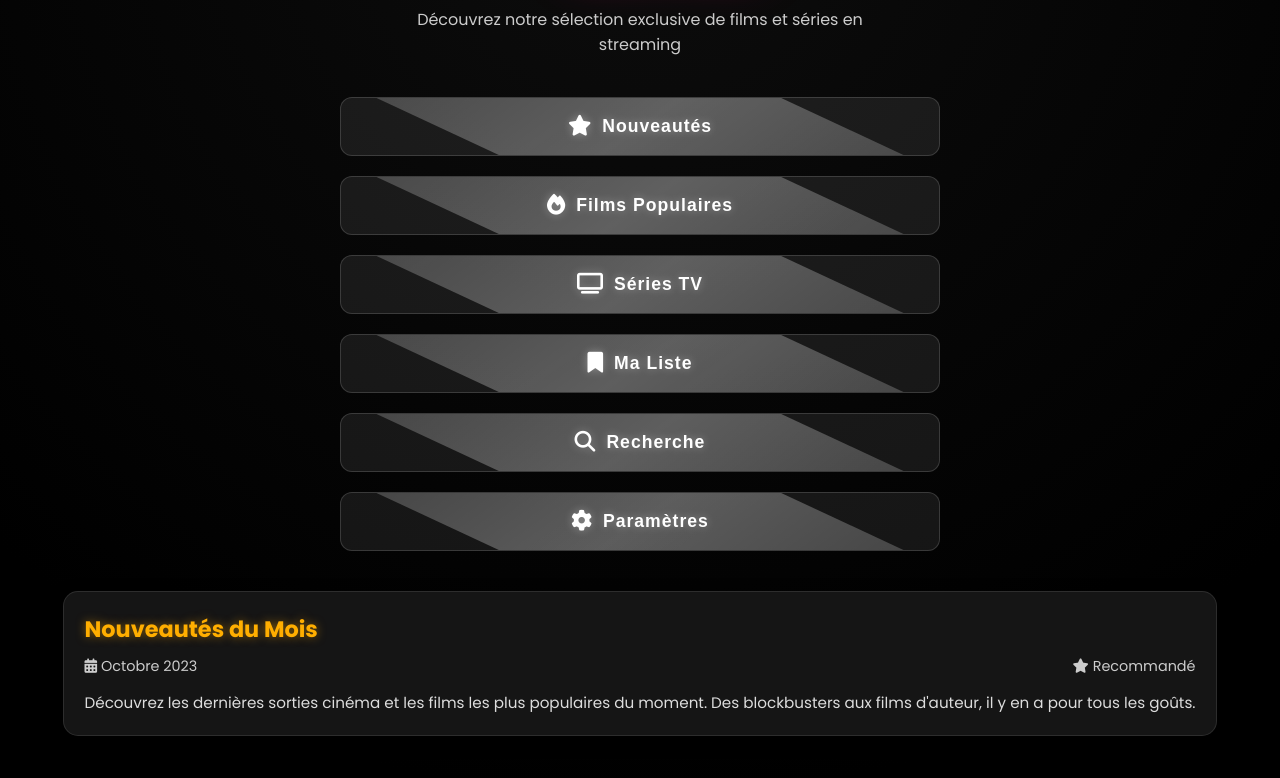
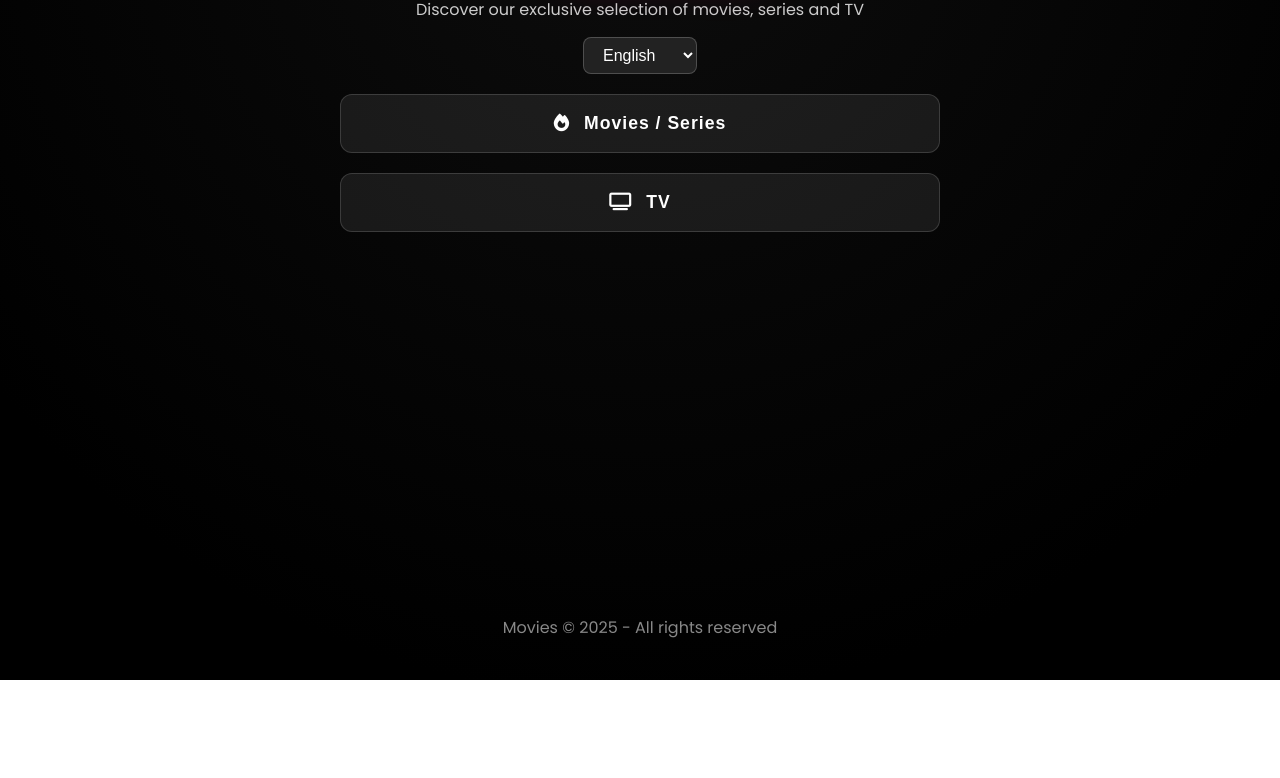
Before and after one commit to dahay01/redirect-movies, a plain HTML site: page index.html in a window 1280 px wide. Shown: the part 120-898 px from the top of the page. After the commit the page ends 800 px from the top, so only its background shows below. Drawn offline with Linux system fonts and the light colour scheme.

Commit message:
Update index.html

```diff
--- a/index.html
+++ b/index.html
@@ -1,17 +1,15 @@
 <!DOCTYPE html>
-<html lang="fr">
+<html lang="en">
 <head>
     <meta charset="UTF-8">
     <meta name="viewport" content="width=device-width, initial-scale=1.0">
-    <title>Movies - Votre Cinéma en Ligne</title>
+    <title>Movies - Online Cinema</title>
     <link href="https://fonts.googleapis.com/css2?family=Poppins:wght@300;400;600;700&display=swap" rel="stylesheet">
+    <link rel="stylesheet" href="https://cdnjs.cloudflare.com/ajax/libs/font-awesome/6.4.0/css/all.min.css">
+
     <style>
         /* --- RESET & BASE --- */
-        * {
-            margin: 0;
-            padding: 0;
-            box-sizing: border-box;
-        }
+        * { margin: 0; padding: 0; box-sizing: border-box; }
 
         body {
             background: radial-gradient(circle at top, #0d0d0d, #000000 80%);
@@ -25,20 +23,9 @@
             padding: 20px;
         }
 
-        /* --- HEADER & LOGO --- */
-        .header {
-            display: flex;
-            flex-direction: column;
-            align-items: center;
-            margin-top: 20px;
-            width: 100%;
-        }
-
-        .logo-container {
-            display: flex;
-            align-items: center;
-            margin-bottom: 20px;
-        }
+        /* HEADER */
+        .header { margin-top: 20px; text-align: center; }
+        .logo-container { display: flex; align-items: center; justify-content: center; }
 
         .logo-icon {
             font-size: 2.5rem;
@@ -62,7 +49,19 @@
             to   { filter: drop-shadow(0 0 25px rgba(255,0,120,0.9)); }
         }
 
-        /* --- CONTAINER DES BOUTONS --- */
+        /* LANG SELECTOR */
+        .lang-select {
+            margin-top: 15px;
+            background: rgba(255,255,255,0.1);
+            padding: 8px 15px;
+            border-radius: 8px;
+            border: 1px solid rgba(255,255,255,0.2);
+            color: white;
+            font-size: 1rem;
+            backdrop-filter: blur(5px);
+        }
+
+        /* BUTTONS */
         .container {
             margin-top: 20px;
             width: 100%;
@@ -75,11 +74,8 @@
             opacity: 0;
         }
 
-        @keyframes fadeIn {
-            to { opacity: 1; }
-        }
+        @keyframes fadeIn { to { opacity: 1; } }
 
-        /* --- STYLE DES BOUTONS MOVIES --- */
         .link-button {
             padding: 18px 25px;
             font-size: 1.1rem;
@@ -91,244 +87,106 @@
             background: rgba(255,255,255,0.08);
             color: #ffffff;
             backdrop-filter: blur(10px);
-            text-shadow: 0px 0px 8px rgba(255,255,255,0.3);
             border: 1px solid rgba(255,255,255,0.15);
-            transition: all 0.3s ease-in-out;
+            transition: 0.3s ease-in-out;
             position: relative;
             overflow: hidden;
-            display: flex;
-            align-items: center;
-            justify-content: center;
             text-align: center;
         }
 
-        .link-button i {
-            margin-right: 10px;
-            font-size: 1.3rem;
-        }
+        .link-button:hover { transform: scale(1.05); }
 
-        /* REFLET animé sur hover */
-        .link-button::before {
-            content: "";
-            position: absolute;
-            top: -100%;
-            left: -50%;
-            width: 200%;
-            height: 300%;
-            background: linear-gradient(
-                120deg,
-                transparent,
-                rgba(255, 255, 255, 0.3),
-                transparent
-            );
-            transform: rotate(25deg);
-            transition: 0.6s;
-        }
+        /* FOOTER */
+        .footer { margin-top: auto; padding: 20px; text-align: center; color: #888; }
+    </style>
+</head>
 
-        .link-button:hover::before {
-            top: 100%;
-        }
+<body>
 
-        /* Glow + scale */
-        .link-button:hover {
-            transform: scale(1.03);
-            box-shadow: 0 0 20px rgba(255,0,120,0.6), 0 0 40px rgba(0,255,255,0.5);
-            border-color: rgba(255,255,255,0.3);
-        }
-
-        /* --- BOUTON CLICK ANIMATION --- */
-        .link-button:active {
-            transform: scale(0.97);
-            box-shadow: 0 0 10px rgba(255,0,120,0.3);
-        }
-
-        /* --- FILM CARD STYLES --- */
-        .movie-card {
-            background: rgba(30, 30, 30, 0.7);
-            border-radius: 15px;
-            padding: 20px;
-            margin-bottom: 25px;
-            border: 1px solid rgba(255, 255, 255, 0.1);
-            box-shadow: 0 5px 15px rgba(0, 0, 0, 0.5);
-            transition: transform 0.3s ease;
-        }
-
-        .movie-card:hover {
-            transform: translateY(-5px);
-        }
-
-        .movie-title {
-            font-size: 1.4rem;
-            margin-bottom: 10px;
-            color: #ffae00;
-            text-shadow: 0 0 10px rgba(255, 174, 0, 0.5);
-        }
-
-        .movie-info {
-            display: flex;
-            justify-content: space-between;
-            margin-bottom: 15px;
-            font-size: 0.9rem;
-            color: #ccc;
-        }
-
-        .movie-description {
-            font-size: 0.95rem;
-            line-height: 1.5;
-            color: #ddd;
-        }
-
-        /* --- FOOTER --- */
-        .footer {
-            margin-top: auto;
-            padding: 20px;
-            text-align: center;
-            font-size: 0.8rem;
-            color: #888;
-            width: 100%;
-        }
-
-        /* --- RESPONSIVE DESIGN --- */
-        @media (max-width: 768px) {
-            .logo-text {
-                font-size: 2.2rem;
-            }
-
-            .logo-icon {
-                font-size: 2rem;
-            }
-
-            .link-button {
-                padding: 16px 20px;
-                font-size: 1rem;
-            }
-
-            .movie-title {
-                font-size: 1.2rem;
-            }
-        }
-
-        @media (max-width: 480px) {
-            body {
-                padding: 15px;
-            }
-
-            .logo-text {
-                font-size: 1.8rem;
-                letter-spacing: 2px;
-            }
-
-            .logo-icon {
-                font-size: 1.7rem;
-                margin-right: 10px;
-            }
-
-            .container {
-                gap: 15px;
-            }
-
-            .link-button {
-                padding: 14px 18px;
-                font-size: 0.95rem;
-            }
-
-            .movie-title {
-                font-size: 1.1rem;
-            }
-
-            .movie-info {
-                flex-direction: column;
-                gap: 5px;
-            }
-        }
-
-        @media (max-width: 360px) {
-            .logo-text {
-                font-size: 1.5rem;
-            }
-
-            .logo-icon {
-                font-size: 1.4rem;
-            }
-
-            .link-button {
-                padding: 12px 15px;
-                font-size: 0.9rem;
-            }
-        }
-    </style>
-    <link rel="stylesheet" href="https://cdnjs.cloudflare.com/ajax/libs/font-awesome/6.4.0/css/all.min.css">
-</head>
-<body>
     <div class="header">
         <div class="logo-container">
             <i class="fas fa-film logo-icon"></i>
-            <h1 class="logo-text">MOVIES</h1>
+            <h1 class="logo-text" id="title">MOVIES</h1>
         </div>
-        <p style="text-align: center; margin-bottom: 20px; color: #ccc; max-width: 500px;">
-            Découvrez notre sélection exclusive de films et séries en streaming
+
+        <p id="subtitle" style="max-width: 500px; color: #ccc; margin-top: 10px;">
+            Discover our exclusive selection of movies, series and TV
         </p>
+
+        <select id="language" class="lang-select">
+            <option value="en" selected>English</option>
+            <option value="fr">Français</option>
+            <option value="es">Español</option>
+        </select>
     </div>
 
-    <div class="container" id="links-container">
-        <!-- Les boutons seront générés ici par JavaScript -->
-    </div>
-
-    <div class="movie-card">
-        <h2 class="movie-title">Nouveautés du Mois</h2>
-        <div class="movie-info">
-            <span><i class="fas fa-calendar-alt"></i> Octobre 2023</span>
-            <span><i class="fas fa-star"></i> Recommandé</span>
-        </div>
-        <p class="movie-description">
-            Découvrez les dernières sorties cinéma et les films les plus populaires du moment.
-            Des blockbusters aux films d'auteur, il y en a pour tous les goûts.
-        </p>
-    </div>
+    <div class="container" id="links-container"></div>
 
     <div class="footer">
-        <p>Movies &copy; 2023 - Tous droits réservés</p>
+        <p id="footer-text">Movies © 2025 - All rights reserved</p>
     </div>
 
     <script>
-        // Données des liens
-        const data = {
-            "links": [
-                { "label": "Nouveautés", "url": "#", "icon": "fas fa-star" },
-                { "label": "Films Populaires", "url": "#", "icon": "fas fa-fire" },
-                { "label": "Séries TV", "url": "#", "icon": "fas fa-tv" },
-                { "label": "Ma Liste", "url": "#", "icon": "fas fa-bookmark" },
-                { "label": "Recherche", "url": "#", "icon": "fas fa-search" },
-                { "label": "Paramètres", "url": "#", "icon": "fas fa-cog" }
-            ]
+        /* TEXTES MULTILINGUES */
+        const translations = {
+            en: {
+                title: "MOVIES",
+                subtitle: "Discover our exclusive selection of movies, series and TV",
+                footer: "Movies © 2025 - All rights reserved",
+                links: [
+                    { label: "Movies / Series", url: "https://netfree2.cc/home", icon: "fas fa-fire" },
+                    { label: "TV", url: "https://tv.garden/", icon: "fas fa-tv" }
+                ]
+            },
+            fr: {
+                title: "FILMS",
+                subtitle: "Découvrez notre sélection exclusive de films, séries et TV",
+                footer: "Movies © 2025 - Tous droits réservés",
+                links: [
+                    { label: "Films / Séries", url: "https://netfree2.cc/home", icon: "fas fa-fire" },
+                    { label: "TV", url: "https://tv.garden/", icon: "fas fa-tv" }
+                ]
+            },
+            es: {
+                title: "PELÍCULAS",
+                subtitle: "Descubre nuestra selección exclusiva de películas, series y TV",
+                footer: "Movies © 2025 - Todos los derechos reservados",
+                links: [
+                    { label: "Películas / Series", url: "https://netfree2.cc/home", icon: "fas fa-fire" },
+                    { label: "TV", url: "https://tv.garden/", icon: "fas fa-tv" }
+                ]
+            }
         };
 
         const container = document.getElementById("links-container");
+        const langSelector = document.getElementById("language");
 
-        // Génération dynamique des boutons
-        data.links.forEach(link => {
-            const btn = document.createElement("button");
-            btn.className = "link-button";
-            btn.innerHTML = `<i class="${link.icon}"></i> ${link.label}`;
+        function loadLanguage(lang) {
+            const t = translations[lang];
 
-            btn.addEventListener("click", () => {
-                // Animation de clic
-                btn.style.transform = "scale(0.95)";
-                setTimeout(() => {
-                    btn.style.transform = "";
-                }, 150);
+            document.getElementById("title").textContent = t.title;
+            document.getElementById("subtitle").textContent = t.subtitle;
+            document.getElementById("footer-text").textContent = t.footer;
 
-                // Redirection (remplacer par votre logique)
-                if(link.url !== "#") {
-                    window.location.href = link.url;
-                } else {
-                    // Simuler une action pour les liens fictifs
-                    alert(`Navigation vers: ${link.label}`);
-                }
+            container.innerHTML = "";
+
+            t.links.forEach(link => {
+                const btn = document.createElement("button");
+                btn.className = "link-button";
+                btn.innerHTML = `<i class="${link.icon}" style="margin-right:8px;"></i> ${link.label}`;
+                btn.onclick = () => window.location.href = link.url;
+                container.appendChild(btn);
             });
+        }
 
-            container.appendChild(btn);
+        // load default language
+        loadLanguage("en");
+
+        // change language
+        langSelector.addEventListener("change", () => {
+            loadLanguage(langSelector.value);
         });
     </script>
+
 </body>
 </html>
```
